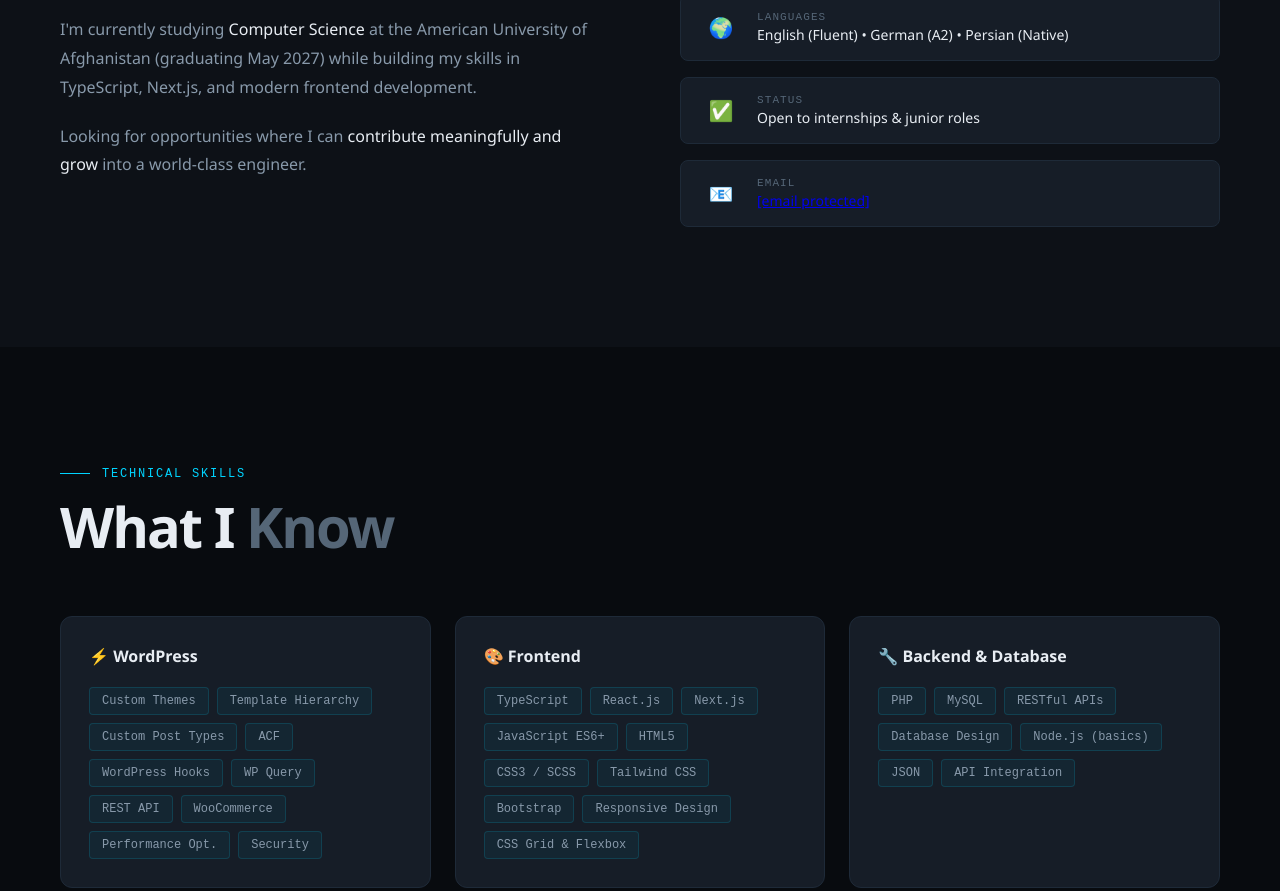
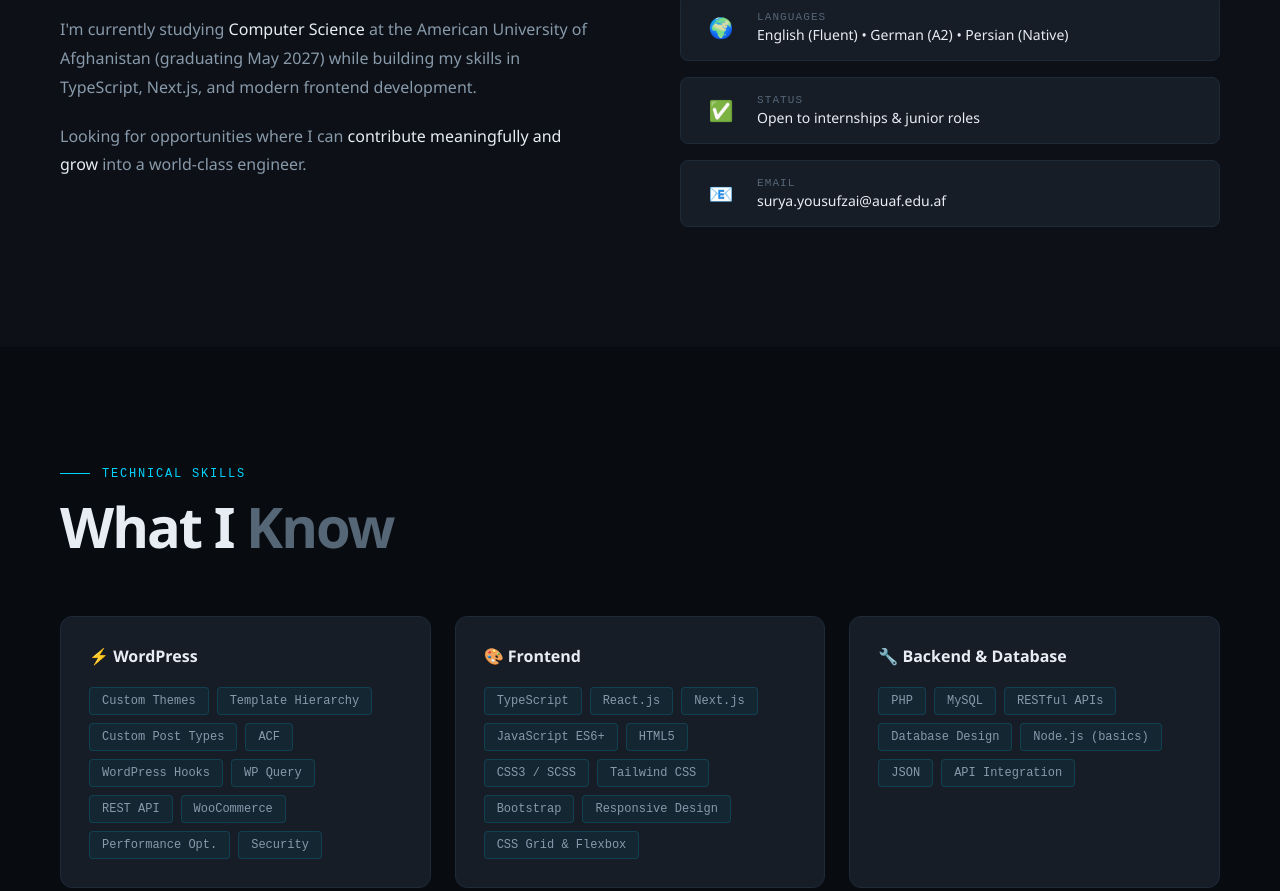
Before and after one commit to suryayousufzai/suryayousufzai.github.io, a plain HTML site: page index.html in a window 1280 px wide. Shown: the part 1324-2215 px from the top of the page. Drawn offline with Linux system fonts and the light colour scheme.

Commit message:
Update index.html

```diff
--- a/index.html
+++ b/index.html
@@ -172,7 +172,7 @@ footer span { color: var(--accent); }
     <li><a href="#experience" data-num="04">Experience</a></li>
     <li><a href="#contact" data-num="05">Contact</a></li>
   </ul>
-  <a href="/cdn-cgi/l/email-protection#3d4e484f445c134452484e485b475c547d5c485c5b13585948135c5b" class="nav-cta">Hire Me</a>
+  <a href="mailto:surya.yousufzai@auaf.edu.af" class="nav-cta">Hire Me</a>
 </nav>
 
 <section id="hero">
@@ -190,7 +190,7 @@ footer span { color: var(--accent); }
     </p>
     <div class="hero-actions">
       <a href="#projects" class="btn-primary">View My Work →</a>
-      <a href="/cdn-cgi/l/email-protection#265553545f47085f49535553405c474f664753474008434253084740" class="btn-secondary">Get In Touch ↗</a>
+      <a href="mailto:surya.yousufzai@auaf.edu.af" class="btn-secondary">Get In Touch ↗</a>
     </div>
   </div>
   <div class="hero-stats">
@@ -229,7 +229,7 @@ footer span { color: var(--accent); }
       <div class="info-item"><div class="info-icon">💼</div><div><div class="info-label">Work Authorization</div><div class="info-value">Swiss B Permit (Unlimited)</div></div></div>
       <div class="info-item"><div class="info-icon">🌍</div><div><div class="info-label">Languages</div><div class="info-value">English (Fluent) • German (A2) • Persian (Native)</div></div></div>
       <div class="info-item"><div class="info-icon">✅</div><div><div class="info-label">Status</div><div class="info-value">Open to internships & junior roles</div></div></div>
-      <div class="info-item"><div class="info-icon">📧</div><div><div class="info-label">Email</div><div class="info-value"><a href="/cdn-cgi/l/email-protection" class="__cf_email__" data-cfemail="631016111a024d1a0c1610160519020a23021602054d0607164d0205">[email&#160;protected]</a></div></div></div>
+      <div class="info-item"><div class="info-icon">📧</div><div><div class="info-label">Email</div><div class="info-value"><script>document.write(atob("c3VyeWEueW91c3VmemFpQGF1YWYuZWR1LmFm"))</script></div></div></div>
     </div>
   </div>
 </section>
@@ -417,9 +417,9 @@ footer span { color: var(--accent); }
   <div class="contact-wrapper">
     <p class="contact-desc">I'm currently open to <strong>internships</strong> and <strong>junior developer roles</strong> in Switzerland and remote. My inbox is always open.</p>
     <div class="contact-links">
-      <a href="/cdn-cgi/l/email-protection#2053555259410e594f555355465a414960415541460e4544550e4146" class="contact-item">
+      <a href="mailto:surya.yousufzai@auaf.edu.af" class="contact-item">
         <div class="contact-icon">📧</div>
-        <div><div class="contact-info-label">Email</div><div class="contact-info-value"><span class="__cf_email__" data-cfemail="522127202b337c2b3d2721273428333b12332733347c3736277c3334">[email&#160;protected]</span></div></div>
+        <div><div class="contact-info-label">Email</div><div class="contact-info-value"><script>document.write(atob("c3VyeWEueW91c3VmemFpQGF1YWYuZWR1LmFm"))</script></div></div>
         <div class="contact-arrow">→</div>
       </a>
       <a href="https://github.com/suryayousufzai" class="contact-item" target="_blank">
```
